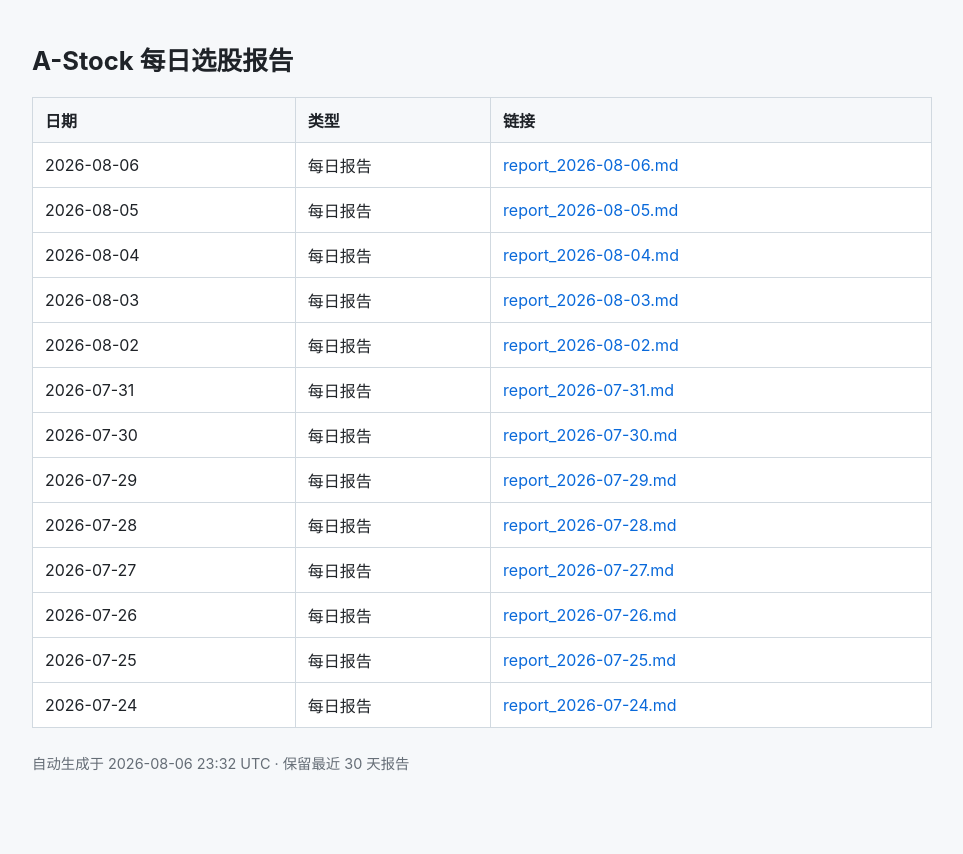
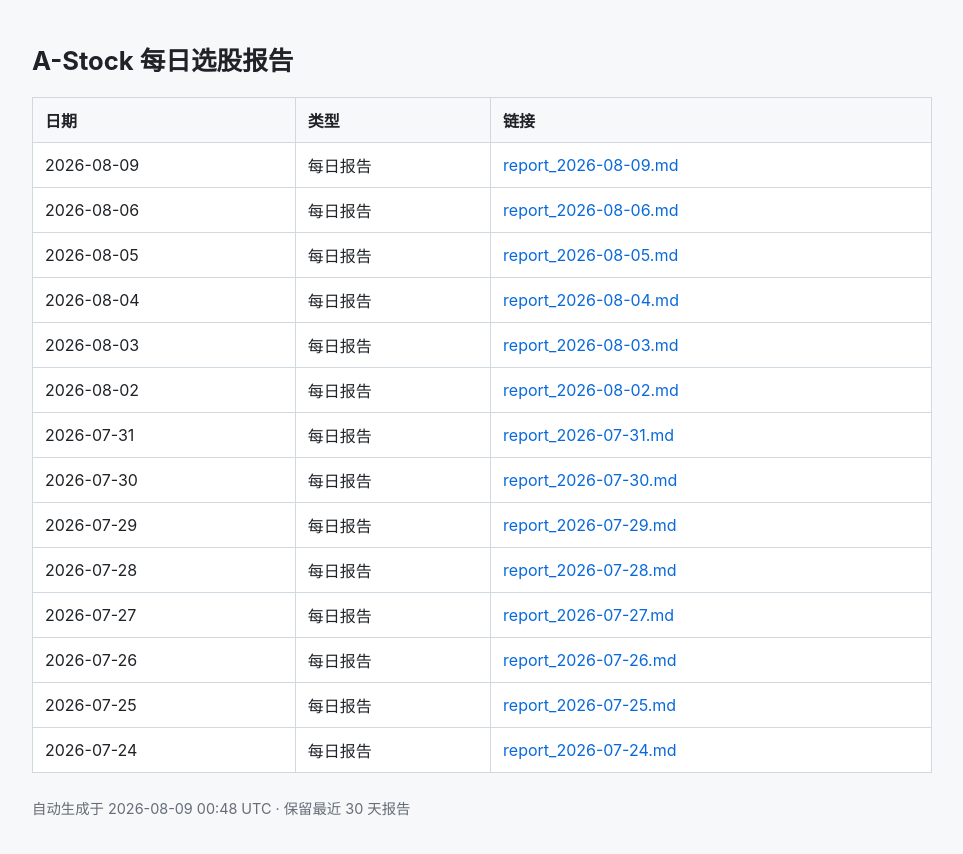
Before and after one commit to passepartoute/a-stock-advisor, a plain HTML site: page index.html in a window 1280 px wide. Shown: the whole page, without its empty margins (158-1121 px from the left). Before the commit the page ends 813 px from the top, so only its background shows below. Drawn offline with Linux system fonts and the light colour scheme.

Commit message:
deploy: 23bff382d18ad349630d0e86d9b036ec0251f062

```diff
--- a/index.html
+++ b/index.html
@@ -26,6 +26,7 @@
   <h1>A-Stock 每日选股报告</h1>
   <table>
     <tr><th>日期</th><th>类型</th><th>链接</th></tr>
+    <tr><td>2026-08-09</td><td>每日报告</td><td><a href="viewer.html?report=report_2026-08-09.md">report_2026-08-09.md</a></td></tr>
     <tr><td>2026-08-06</td><td>每日报告</td><td><a href="viewer.html?report=report_2026-08-06.md">report_2026-08-06.md</a></td></tr>
     <tr><td>2026-08-05</td><td>每日报告</td><td><a href="viewer.html?report=report_2026-08-05.md">report_2026-08-05.md</a></td></tr>
     <tr><td>2026-08-04</td><td>每日报告</td><td><a href="viewer.html?report=report_2026-08-04.md">report_2026-08-04.md</a></td></tr>
@@ -40,6 +41,6 @@
     <tr><td>2026-07-25</td><td>每日报告</td><td><a href="viewer.html?report=report_2026-07-25.md">report_2026-07-25.md</a></td></tr>
     <tr><td>2026-07-24</td><td>每日报告</td><td><a href="viewer.html?report=report_2026-07-24.md">report_2026-07-24.md</a></td></tr>
   </table>
-  <p class="footer">自动生成于 2026-08-06 23:32 UTC · 保留最近 30 天报告</p>
+  <p class="footer">自动生成于 2026-08-09 00:48 UTC · 保留最近 30 天报告</p>
 </body>
 </html>
```
Also changed, not shown: 1 other file.
